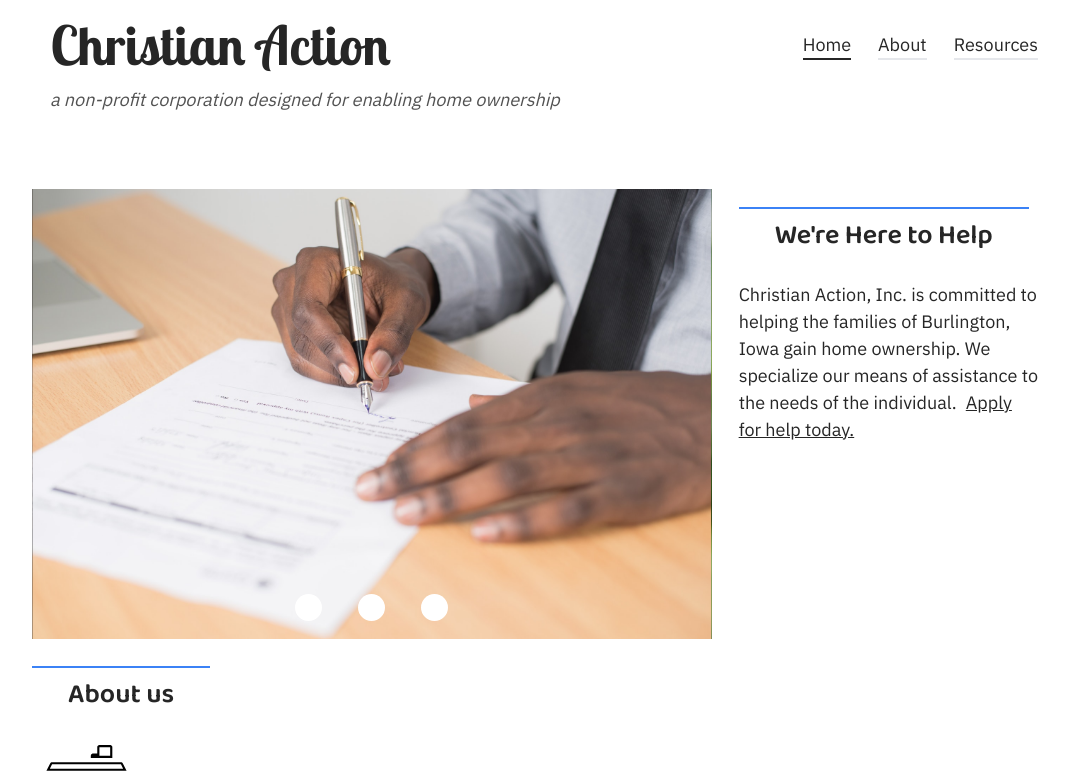
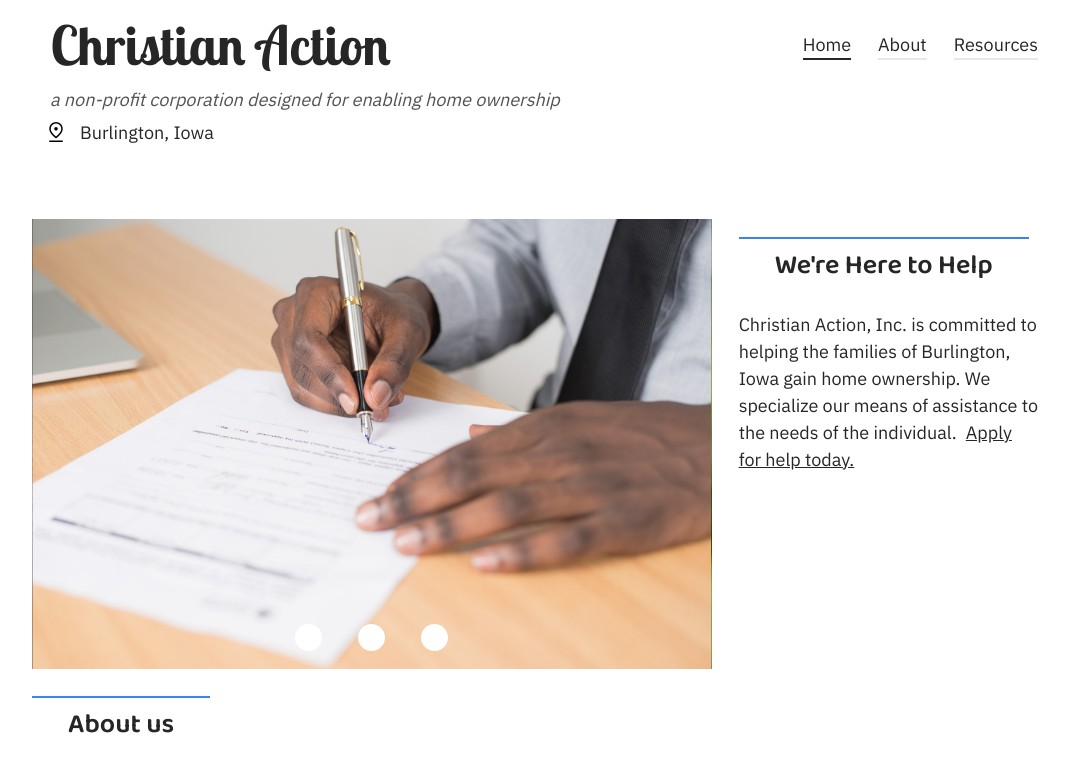
Before and after one commit to blaze-vincent/christian-action-2022, a Next.js app: page / in a window 1280 px wide. Shown: the top 773 px of the page, without its empty margins (96-1165 px from the left). Built offline with nearby package versions, Linux system fonts and the light colour scheme.

Commit message:
Add location information to header

```diff
--- a/components/header.js
+++ b/components/header.js
@@ -1,10 +1,11 @@
 import Link from "next/link";
 import Navbar from "./navbar/navbar";
+import Pin from "./svg/pin";
 
 export default function Header(){
 
   return (<header
-    className="w-full max-w-screen-lg m-auto flex flex-col text-neutral-800 mb-16"
+    className="w-full max-w-screen-lg m-auto flex flex-col text-neutral-800 mb-12"
   >
 
     {/* 'logo' and navbar*/}
@@ -27,5 +28,13 @@ export default function Header(){
       <p>a non-profit corporation designed for enabling home ownership</p>
     </div>
 
+    {/* location */}
+    <div className="flex flex-row justify-center sm:justify-start gap-0 items-center h-content">
+      <Pin className='inline-block scale-50' />
+      <p>
+        Burlington, Iowa
+      </p>
+    </div>
+
   </header>)
 }
--- /dev/null
+++ b/components/svg/pin.js
@@ -0,0 +1,10 @@
+export default function Pin({className}){
+  return <svg
+    xmlns="http://www.w3.org/2000/svg"
+    height="48"
+    width="48"
+    className={className}
+  >
+    <path d="M24 33.1q5.2-4.2 7.85-8.075Q34.5 21.15 34.5 17.8q0-2.95-1.075-5t-2.65-3.35Q29.2 8.15 27.35 7.575 25.5 7 24 7t-3.35.575q-1.85.575-3.425 1.875-1.575 1.3-2.65 3.35t-1.075 5q0 3.35 2.65 7.225Q18.8 28.9 24 33.1Zm0 3.8q-6.85-5.15-10.175-9.85-3.325-4.7-3.325-9.25 0-3.4 1.225-5.975Q12.95 9.25 14.9 7.5q1.95-1.75 4.35-2.625Q21.65 4 24 4t4.75.875q2.4.875 4.35 2.625 1.95 1.75 3.175 4.325Q37.5 14.4 37.5 17.8q0 4.55-3.325 9.25T24 36.9ZM24 21q1.45 0 2.475-1.025Q27.5 18.95 27.5 17.5q0-1.45-1.025-2.475Q25.45 14 24 14q-1.45 0-2.475 1.025Q20.5 16.05 20.5 17.5q0 1.45 1.025 2.475Q22.55 21 24 21ZM10.5 44v-3h27v3ZM24 17.8Z"/>
+  </svg>
+}
```
